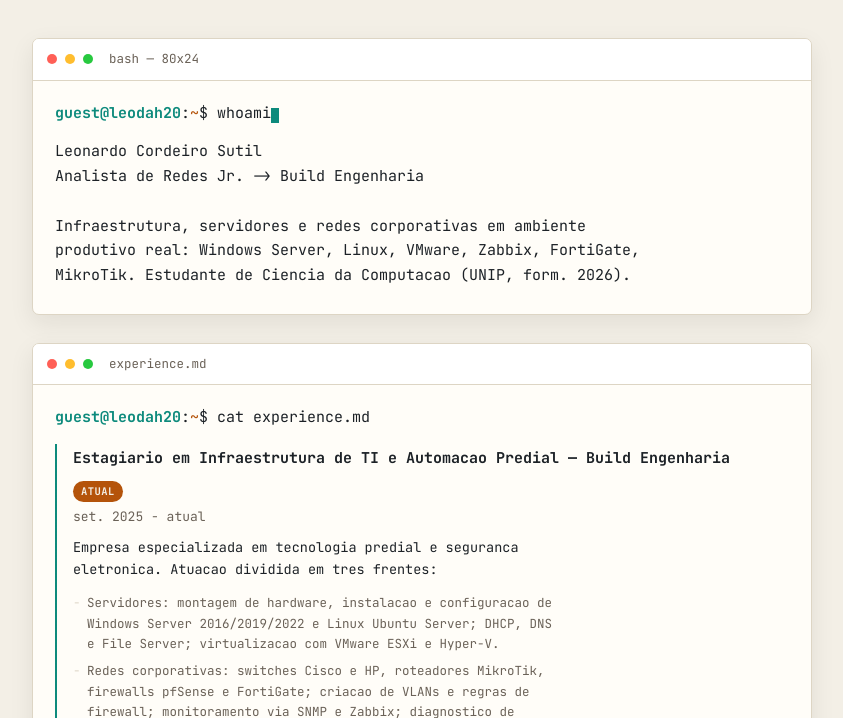
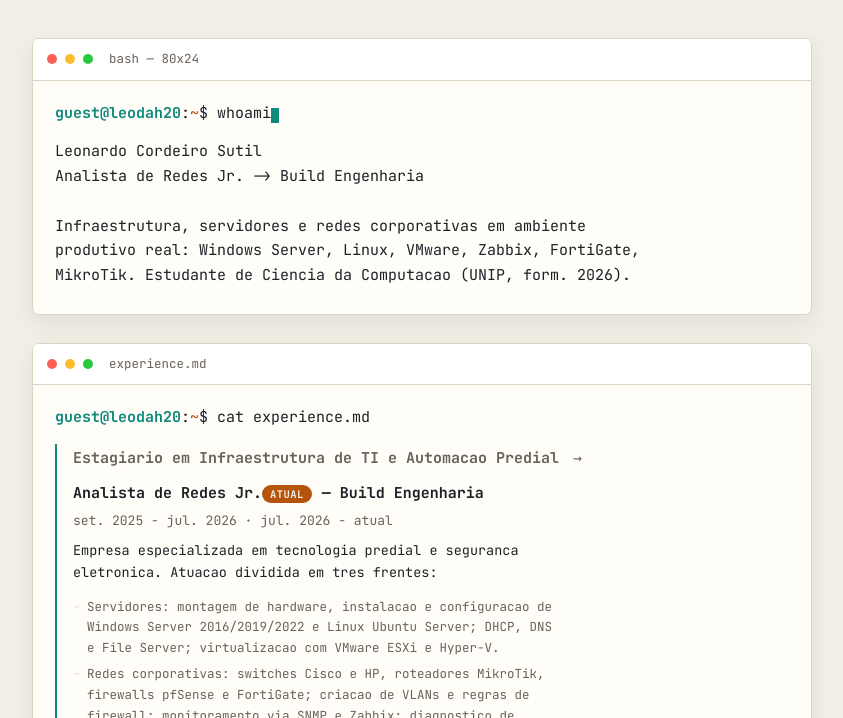
Before and after one commit to leodah20/leodah20.github.io, a plain HTML site: page index.html in a window 1280 px wide. Shown: the part 82-800 px from the top of the page, without its empty margins (218-1061 px from the left). Drawn offline with Linux system fonts and the light colour scheme.

Commit message:
content: confirm role progression, add skills, fix cert accuracy

```diff
--- a/css/style.css
+++ b/css/style.css
@@ -168,6 +168,9 @@ main{
   margin: 0 0 4px; font-size: 15px; color: var(--fg);
   display: flex; align-items: center; gap: 10px; flex-wrap: wrap;
 }
+.entry__roles-arrow{ color: var(--fg-dim); margin: 0 4px; font-weight: 400; }
+.entry__roles-title{ color: var(--fg-dim); }
+.entry__roles-title.is-current{ color: var(--fg); }
 .entry__meta{ margin: 0 0 8px; color: var(--fg-dim); font-size: 13px; }
 .entry__desc{ margin: 0; color: var(--fg); font-size: 13.5px; max-width: 62ch; }
 .entry__highlights{ margin: 10px 0 0; padding: 0; list-style: none; }
--- a/js/content.js
+++ b/js/content.js
@@ -18,13 +18,15 @@ const CONTENT = {
     "MikroTik. Estudante de Ciencia da Computacao (UNIP, form. 2026)."
   ],
 
-  // Newest first.
+  // Newest first. Build Engenharia uses `roles` (an array) to show a real
+  // promotion; every other entry uses the flat role/period/current shape.
   experience: [
     {
       company: "Build Engenharia",
-      role: "Estagiario em Infraestrutura de TI e Automacao Predial",
-      period: "set. 2025 - atual",
-      current: true,
+      roles: [
+        { title: "Estagiario em Infraestrutura de TI e Automacao Predial", period: "set. 2025 - jul. 2026", current: false },
+        { title: "Analista de Redes Jr.", period: "jul. 2026 - atual", current: true }
+      ],
       desc: "Empresa especializada em tecnologia predial e seguranca eletronica. Atuacao dividida em tres frentes:",
       highlights: [
         "Servidores: montagem de hardware, instalacao e configuracao de Windows Server 2016/2019/2022 e Linux Ubuntu Server; DHCP, DNS e File Server; virtualizacao com VMware ESXi e Hyper-V.",
@@ -65,19 +67,18 @@ const CONTENT = {
     }
   ],
 
-  // EDIT ME: adjust categories/items to match your real skill set.
   skills: [
     {
       category: "redes",
-      items: ["TCP/IP", "VLANs", "DHCP / DNS", "SNMP", "Wireshark"]
+      items: ["TCP/IP", "VLANs", "DHCP / DNS", "SNMP", "Wireshark", "Cabeamento estruturado", "Cisco Packet Tracer"]
     },
     {
       category: "servidores_e_virtualizacao",
-      items: ["Windows Server 2016/2019/2022", "Linux Ubuntu Server", "VMware ESXi", "Hyper-V", "File Server"]
+      items: ["Windows Server 2016/2019/2022", "Linux Ubuntu Server", "VMware ESXi", "Hyper-V", "File Server", "Active Directory"]
     },
     {
       category: "seguranca_e_firewall",
-      items: ["pfSense", "FortiGate", "Zabbix (monitoramento)", "Controle de acesso", "CFTV"]
+      items: ["pfSense", "FortiGate", "Zabbix (monitoramento)", "Controle de acesso", "CFTV", "VPN", "Hardening basico"]
     },
     {
       category: "equipamentos",
@@ -85,7 +86,7 @@ const CONTENT = {
     },
     {
       category: "linguagens_e_dev",
-      items: ["Python", "Java", "JavaScript", "HTML5 / CSS3", "Git / GitHub"]
+      items: ["Python", "Java", "JavaScript", "HTML5 / CSS3", "Git / GitHub", "Bash"]
     },
     {
       category: "idiomas",
@@ -93,30 +94,27 @@ const CONTENT = {
     }
   ],
 
-  // EDIT ME: certifications marked "featured: true" get extra visual weight
-  // (shown first, with a highlighted badge). Currently only the AWS cert is
-  // confirmed from your resume — no Cisco certificate was in there. If you
-  // have one (e.g. CCNA / Cisco Networking Academy), add it here with
-  // featured: true and I'll wire it in.
+  // featured: true => rendered as a lit LED card in the "featured" row.
+  // Everything else renders as a compact dim-LED pill. Keep featured to a
+  // small set (3) or the LED wall stops reading as "featured".
   certifications: [
     { name: "AWS Educate: Introduction to Generative AI", issuer: "Amazon Web Services", date: "mar. 2025", featured: true },
+    { name: "Conceitos Basicos de Redes", issuer: "Cisco Networking Academy", date: "22 mai. 2026", featured: true },
+    { name: "Treinamento Invenzi W-Access", issuer: "Invenzi", date: "18 mai. 2026 (valido ate 18/06/2028)", featured: true },
+    { name: "Comecando com o Cisco Packet Tracer", issuer: "Cisco Networking Academy", date: "16 abr. 2026" },
+    { name: "Linux Essentials", issuer: "Cisco Networking Academy (NDG)", date: "22 mai. 2026" },
+    { name: "Linux Unhatched", issuer: "Cisco Networking Academy (NDG)", date: "22 mai. 2026" },
+    { name: "C++ Essentials 1", issuer: "Cisco Networking Academy (C++ Institute)", date: "27 mai. 2026" },
     { name: "Introducao a Ciberseguranca com o Santander", issuer: "Santander Brasil", date: "abr. 2025" },
-    { name: "Fundamentos de HTTP para Desenvolvedores", issuer: "LinkedIn Learning", date: "abr. 2025" },
-    { name: "Integrando Inteligencia Artificial nas Empresas", issuer: "Universidade Paulista", date: "out. 2024" },
-    { name: "Seguranca da Informacao e a Protecao de Dados nos Dias Atuais", issuer: "Universidade Paulista", date: "out. 2024" },
-    { name: "Linux Unhatched", issuer: "LinkedIn Learning", date: "" },
-    { name: "EFSET English Certificate 75/100 (C2 Proficient)", issuer: "EF SET", date: "set. 2021" }
+    { name: "Fundamentos de HTTP para Desenvolvedores", issuer: "LinkedIn Learning", date: "03 abr. 2025" },
+    { name: "Seguranca da Informacao e a Protecao de Dados nos Dias Atuais", issuer: "Universidade Paulista (palestra)", date: "21 out. 2024" },
+    { name: "Integrando Inteligencia Artificial nas Empresas", issuer: "Universidade Paulista (palestra)", date: "31 out. 2024" },
+    { name: "EFSET English Certificate 75/100 (C2 Proficient)", issuer: "EF SET", date: "22 set. 2021" }
   ],
 
-  // EDIT ME: add one object per project. Newest first.
-  // Example:
-  // {
-  //   name: "monitoramento-zabbix",
-  //   period: "2026",
-  //   desc: "Dashboard customizado de monitoramento de rede com Zabbix.",
-  //   stack: ["Zabbix", "SNMP"],
-  //   link: "https://github.com/leodah20/..."
-  // }
+  // EDIT ME: add one object per project. Newest first. `demo` presence
+  // controls the host-card status label (online vs source-only) — do not
+  // add a demo link unless it is a real, reachable URL.
   projects: [
     {
       name: "ecofuturo",
--- a/js/main.js
+++ b/js/main.js
@@ -47,10 +47,39 @@
   const experienceList = document.getElementById("experienceList");
   CONTENT.experience.forEach((job) => {
     const entry = document.createElement("article");
-    entry.className = "entry" + (job.current ? " entry--active" : "");
+    const isCurrent = job.current || (job.roles && job.roles.some((r) => r.current));
+    entry.className = "entry" + (isCurrent ? " entry--active" : "");
 
     const title = document.createElement("h3");
     title.className = "entry__title";
+
+    if (job.roles && job.roles.length) {
+      job.roles.forEach((r, i) => {
+        if (i > 0) {
+          const arrow = document.createElement("span");
+          arrow.className = "entry__roles-arrow";
+          arrow.textContent = " → ";
+          title.appendChild(arrow);
+        }
+        const roleSpan = document.createElement("span");
+        roleSpan.className = "entry__roles-title" + (r.current ? " is-current" : "");
+        roleSpan.textContent = r.title;
+        title.appendChild(roleSpan);
+        if (r.current) {
+          const badge = document.createElement("span");
+          badge.className = "badge";
+          badge.textContent = "atual";
+          roleSpan.appendChild(badge);
+        }
+      });
+      title.appendChild(document.createTextNode(" — " + job.company));
+      entry.appendChild(title);
+
+      const meta = document.createElement("p");
+      meta.className = "entry__meta";
+      meta.textContent = job.roles.map((r) => r.period).join("  ·  ");
+      entry.appendChild(meta);
+    } else {
       title.textContent = job.role + " — " + job.company;
       if (job.current) {
         const badge = document.createElement("span");
@@ -64,6 +93,7 @@
       meta.className = "entry__meta";
       meta.textContent = job.period;
       entry.appendChild(meta);
+    }
 
     const desc = document.createElement("p");
     desc.className = "entry__desc";
```
Lines whose indentation alone changed are shown as unchanged.
